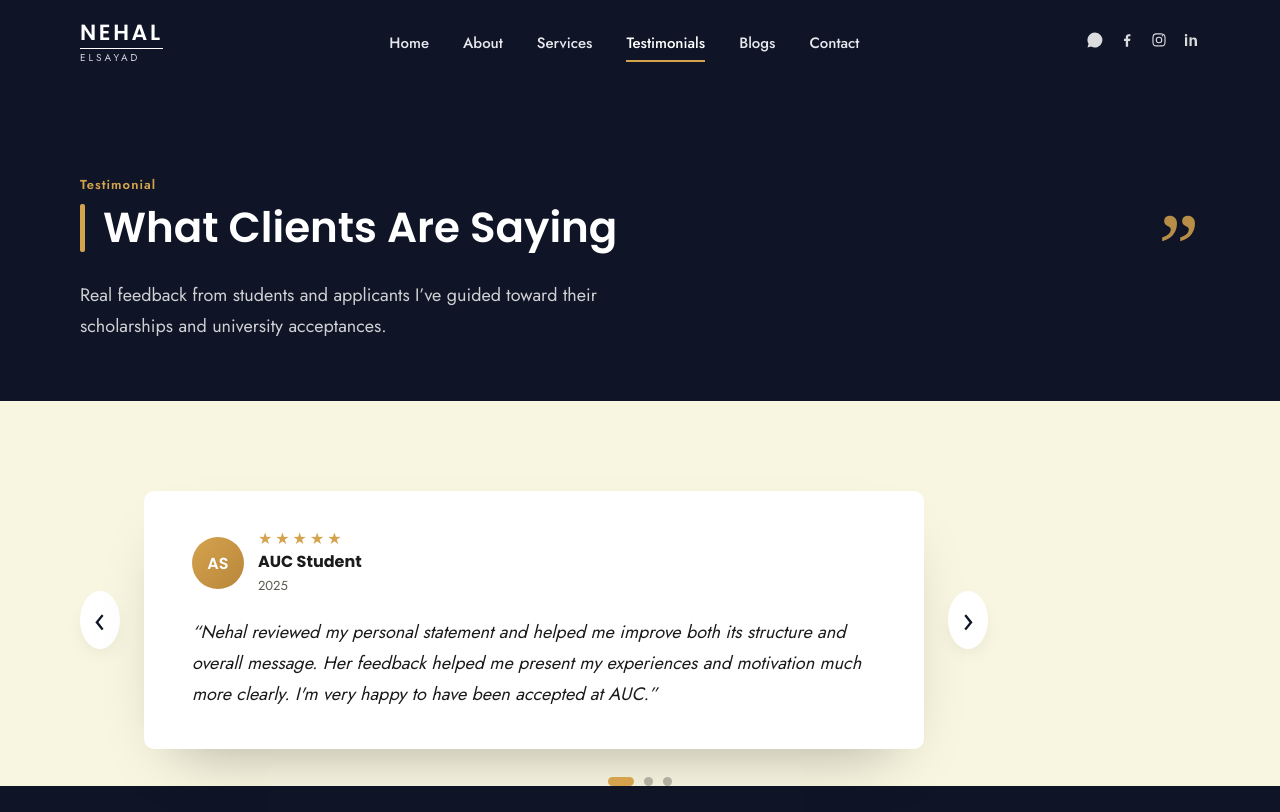
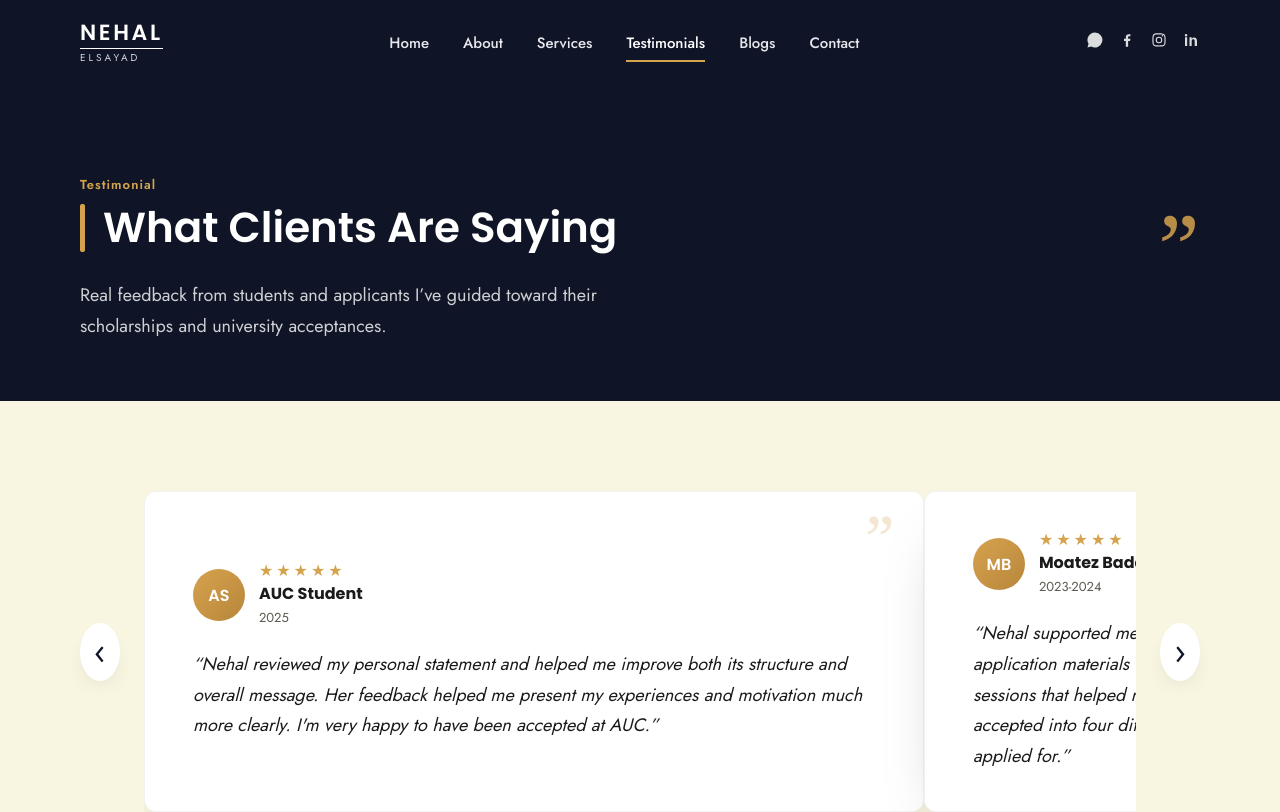
Before and after one commit to MoatazElsayad/nehal-advising, a React (Vite) app: page /testimonials in a window 1280 px wide. Shown: the top 812 px of the page. Built offline with nearby package versions, Linux system fonts and the light colour scheme.

Commit message:
Convert testimonials carousel to sliding track with enhanced cards

```diff
--- a/src/pages/Testimonials.css
+++ b/src/pages/Testimonials.css
@@ -35,17 +35,44 @@
   gap: 24px;
 }
 
+.carousel-viewport {
+  flex: 1;
+  min-width: 0;
+  overflow: hidden;
+}
+
+.carousel-track {
+  display: flex;
+  align-items: stretch;
+  transition: transform 0.6s cubic-bezier(0.4, 0, 0.2, 1);
+}
+
 .quote-card {
   background: var(--white);
-  border-radius: 10px;
+  border-radius: 12px;
   padding: 40px 48px;
-  flex: 1;
+  flex: 0 0 100%;
   margin: 0;
   min-height: 200px;
   display: flex;
   flex-direction: column;
   justify-content: center;
   box-shadow: 0 28px 60px -32px rgba(0, 0, 0, 0.35);
+  border: 1px solid rgba(0, 0, 0, 0.05);
+  position: relative;
+}
+
+.quote-card::after {
+  content: '\201D';
+  position: absolute;
+  right: 28px;
+  top: 14px;
+  font-size: 64px;
+  font-family: Georgia, serif;
+  color: var(--gold);
+  opacity: 0.25;
+  line-height: 1;
+  pointer-events: none;
 }
 
 .quote-card p {
--- a/src/pages/Testimonials.jsx
+++ b/src/pages/Testimonials.jsx
@@ -63,17 +63,26 @@ export default function Testimonials() {
             <button className="carousel-arrow dark" onClick={prev} aria-label="Previous testimonial">
               &#8249;
             </button>
-            <blockquote className="quote-card">
-              <div className="quote-author">
-                <span className="avatar" aria-hidden="true">{initials(current.name)}</span>
-                <div className="quote-author-meta">
-                  <Stars />
-                  <strong>{current.name}</strong>
-                  <span className="quote-year">{current.year}</span>
-                </div>
+            <div className="carousel-viewport">
+              <div
+                className="carousel-track"
+                style={{ transform: `translateX(-${index * 100}%)` }}
+              >
+                {testimonials.map((t, i) => (
+                  <blockquote className="quote-card" key={t.name + i}>
+                    <div className="quote-author">
+                      <span className="avatar" aria-hidden="true">{initials(t.name)}</span>
+                      <div className="quote-author-meta">
+                        <Stars />
+                        <strong>{t.name}</strong>
+                        <span className="quote-year">{t.year}</span>
+                      </div>
+                    </div>
+                    <p>&ldquo;{t.quote}&rdquo;</p>
+                  </blockquote>
+                ))}
               </div>
-              <p>&ldquo;{current.quote}&rdquo;</p>
-            </blockquote>
+            </div>
             <button className="carousel-arrow dark" onClick={next} aria-label="Next testimonial">
               &#8250;
             </button>
```
